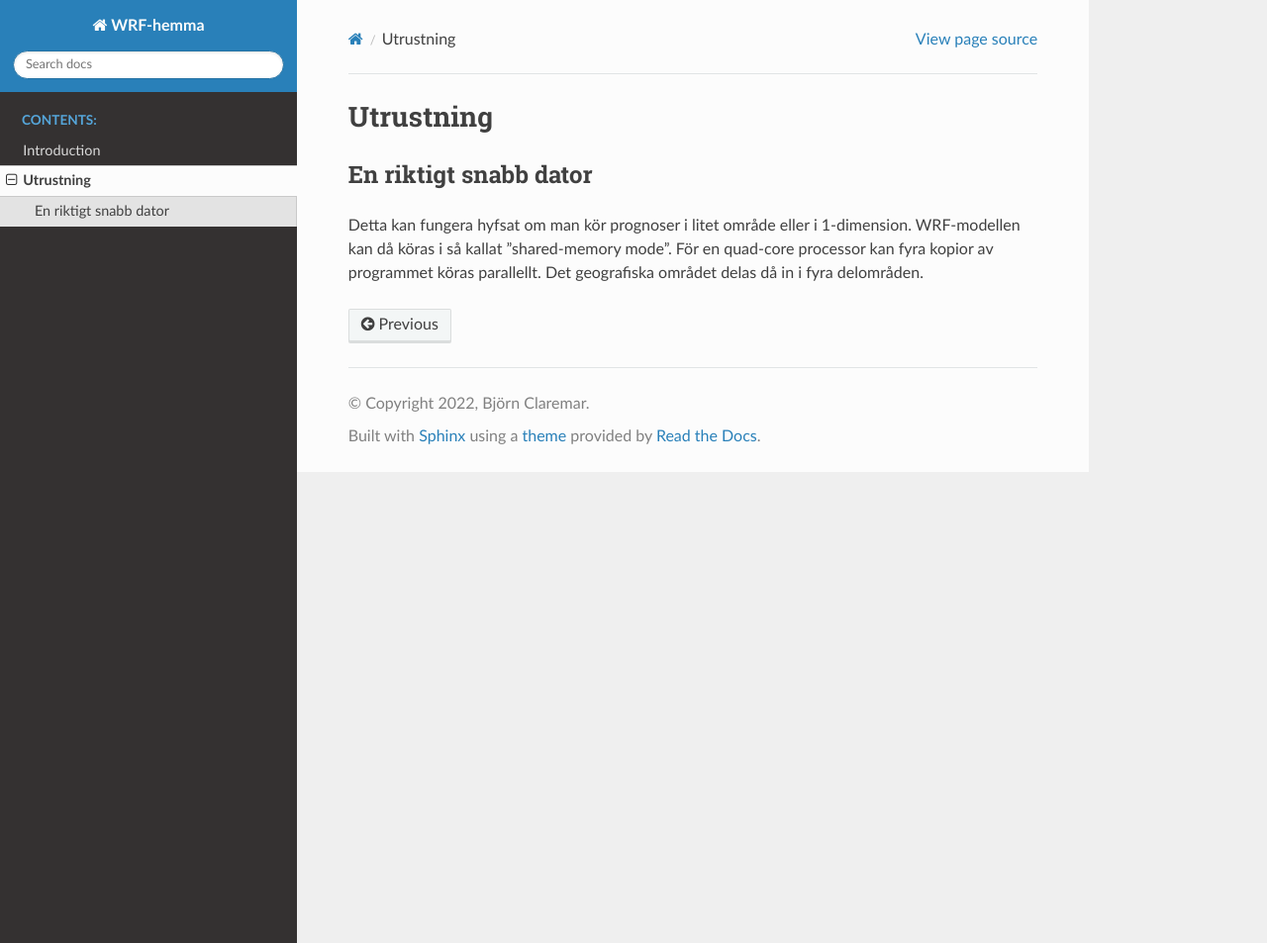
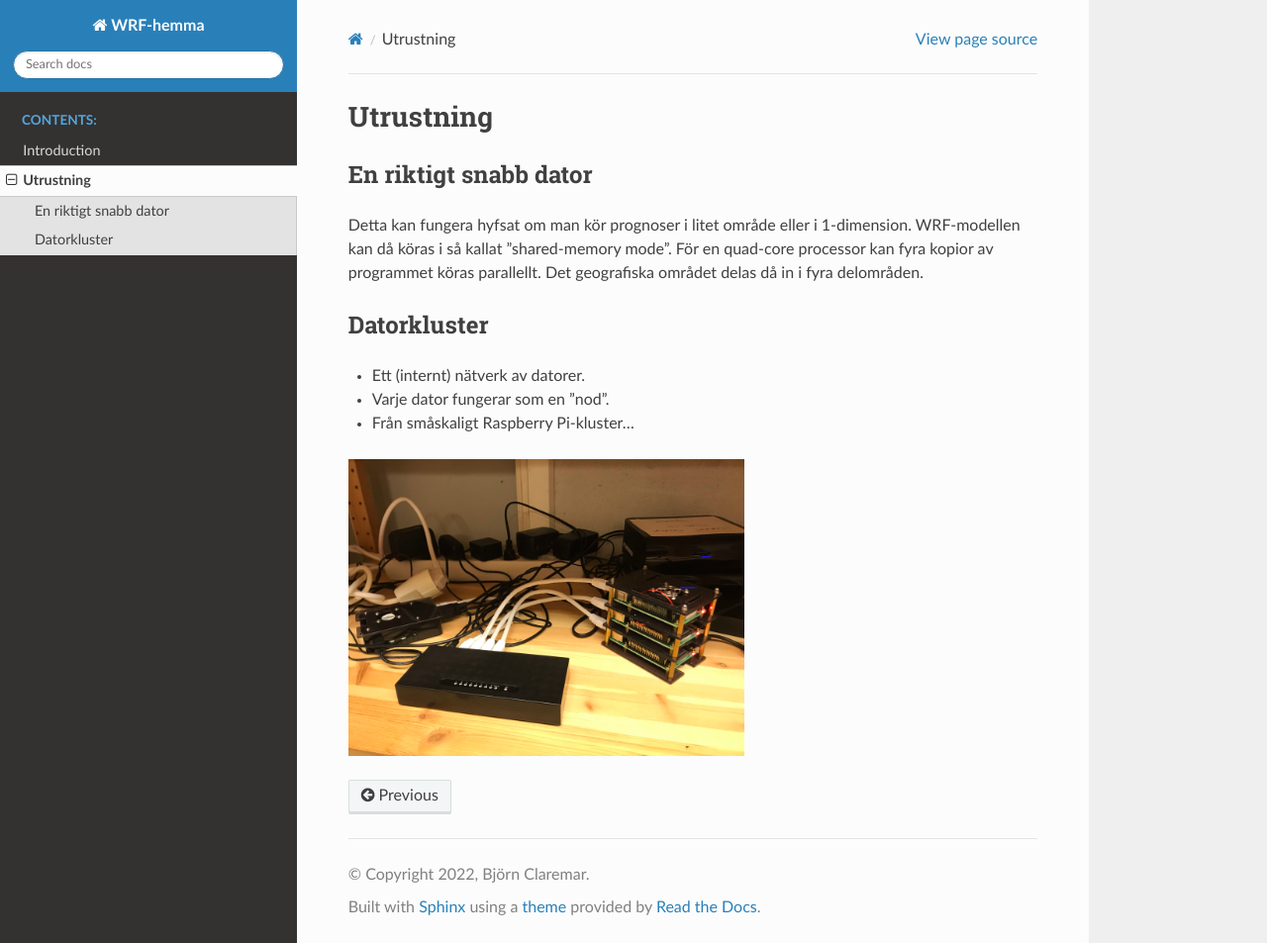
Before and after one commit to bclaremar/WRF-hemma, a Sphinx documentation site: the page built from doc/utrustning.rst, in a window 1280 px wide and 953 px high. Shown: the whole window at 99% size. Built offline with Sphinx 7.4.7 and the Read the Docs theme 2.0.0, drawn with Linux system fonts in a browser that asks for light colours.

Commit message:
dded image to utrustning page

```diff
--- a/doc/utrustning.rst
+++ b/doc/utrustning.rst
@@ -6,3 +6,14 @@ En riktigt snabb dator
 
 
 Detta kan fungera hyfsat om man kör prognoser i litet område eller i 1-dimension. WRF-modellen kan då köras i så kallat ”shared-memory mode”. För en quad-core processor kan fyra kopior av programmet köras parallellt. Det geografiska området delas då in i fyra delområden.
+
+Datorkluster
+============
+
+* Ett (internt) nätverk av datorer.
+* Varje dator fungerar som en ”nod”.
+* Från småskaligt Raspberry Pi-kluster…
+
+.. image:: ../images/RPI1.jpeg
+  :width: 400
+  :alt: Alternative text
```
